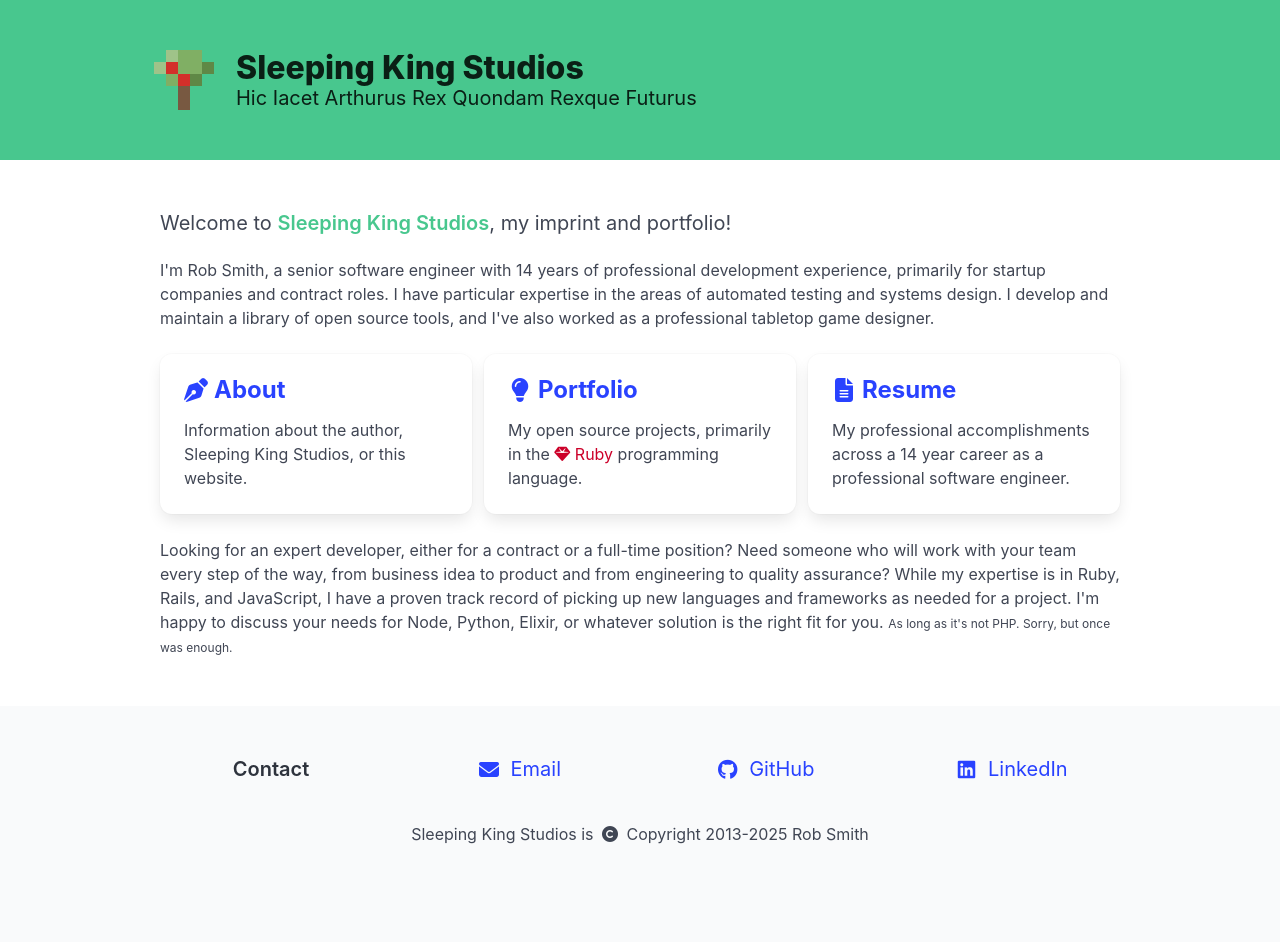
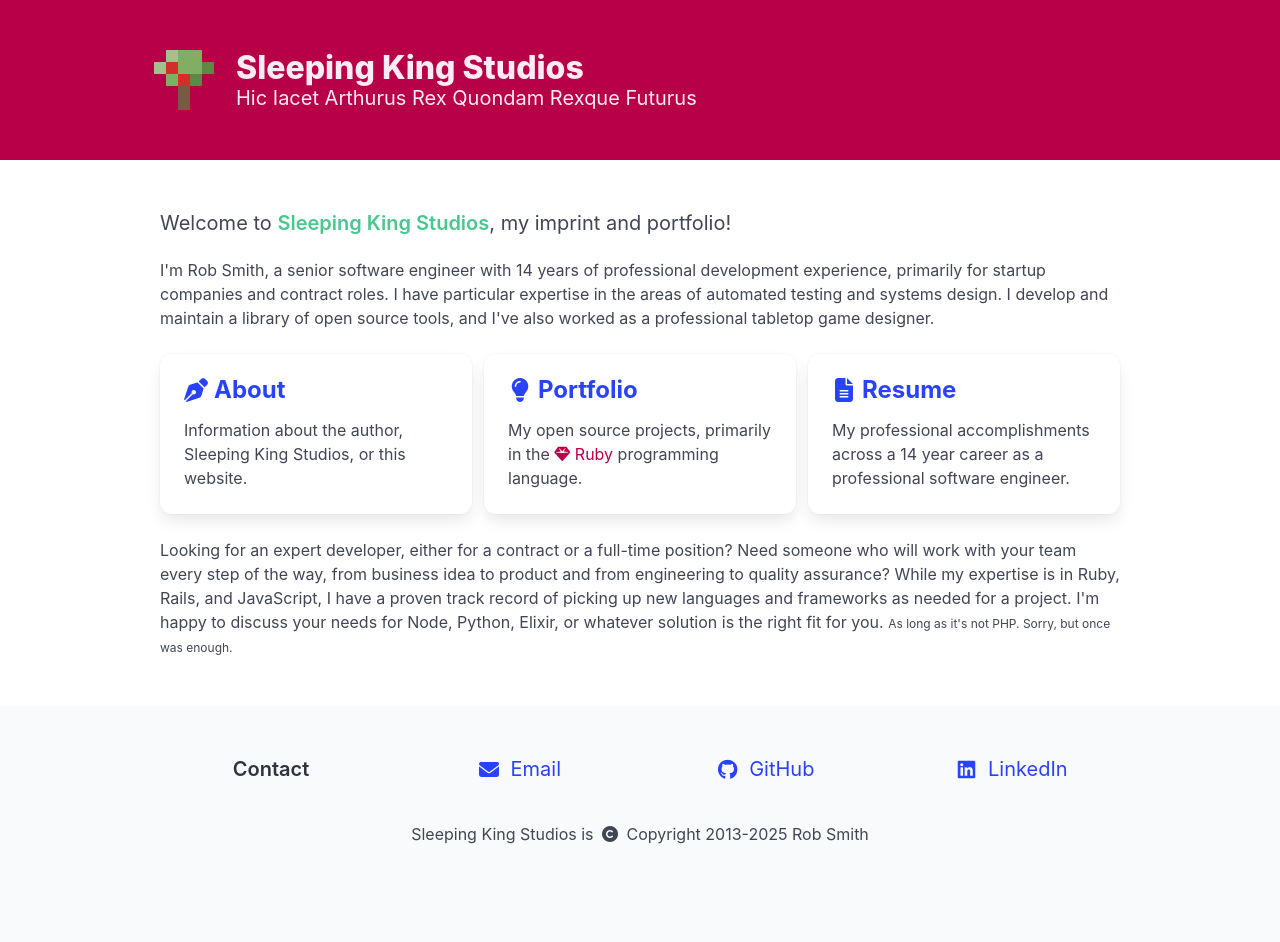
Before and after one commit to sleepingkingstudios/sleepingkingstudios.github.io, a Jekyll site: the page built from index.md, in a window 1280 px wide. Built offline with Jekyll 4.4.1, drawn with Linux system fonts in a browser that asks for light colours.

Commit message:
Update site colors.

```diff
--- a/_layouts/default.html
+++ b/_layouts/default.html
@@ -12,7 +12,7 @@
     <link rel="shortcut icon" type="image/png" href="{{site.baseurl}}/assets/images/favicon.png">
     <link rel="stylesheet" href="{{site.baseurl}}/assets/stylesheets/bulma.min.css">
     <link rel="stylesheet" href="{{site.baseurl}}/assets/stylesheets/font-awesome.min.css">
-    <link rel="stylesheet" href="{{site.baseurl}}/assets/stylesheets/page.css">
+    <link rel="stylesheet" href="{{site.baseurl}}/assets/stylesheets/application.css">
     {% for url in page.stylesheets %}
     <link rel="stylesheet" href="{{site.baseurl}}/{{url}}">
     {% endfor %}
--- a/_layouts/hero.html
+++ b/_layouts/hero.html
@@ -2,7 +2,7 @@
 layout: default
 ---
 
-<header class="hero is-success">
+<header class="hero is-imperial-purple">
   <div class="hero-body">
     <div class="container is-max-desktop level">
       <div class="level-left">
--- /dev/null
+++ b/assets/stylesheets/application.css
@@ -0,0 +1,119 @@
+---
+layout: nil
+---
+
+/*******************************************************************************
+ * THEMES AND VARIABLES
+ ******************************************************************************/
+
+:root {
+  --imperial-purple-h: 336;
+  --imperial-purple-s: 100%;
+  --imperial-purple-l: 36%;
+  --imperial-purple: hsl(
+    var(--imperial-purple-h),
+    var(--imperial-purple-s),
+    var(--imperial-purple-l)
+  );
+  --imperial-purple-10: hsl(
+    var(--imperial-purple-h),
+    var(--imperial-purple-s),
+    11%
+  );
+  --imperial-purple-15: hsl(
+    var(--imperial-purple-h),
+    var(--imperial-purple-s),
+    16%
+  );
+  --imperial-purple-30: hsl(
+    var(--imperial-purple-h),
+    var(--imperial-purple-s),
+    31%
+  );
+  --imperial-purple-35: var(--imperial-purple);
+  --imperial-purple-85: hsl(
+    var(--imperial-purple-h),
+    var(--imperial-purple-s),
+    86%
+  );
+  --imperial-purple-95: hsl(
+    var(--imperial-purple-h),
+    var(--imperial-purple-s),
+    96%
+  );
+  --imperial-purple-base: var(--imperial-purple);
+  --imperial-purple-dark: var(--imperial-purple-15);
+  --imperial-purple-light: var(--imperial-purple-85);
+  --imperial-purple-invert: var(--imperial-purple-95);
+  --imperial-purple-dark-invert: var(--imperial-purple-light);
+  --imperial-purple-light-invert: var(--imperial-purple-dark);
+
+  --imperial-red-h: 346;
+  --imperial-red-s: 100%;
+  --imperial-red-l: 30%;
+  --imperial-red: hsl(
+    var(--imperial-red-h),
+    var(--imperial-red-s),
+    var(--imperial-red-l)
+  );
+}
+
+@media (prefers-color-scheme: dark) {
+  --imperial-purple-invert: var(--imperial-purple-10);
+
+  a { color: var(--bulma-link-70); }
+  a:hover { color: var(--bulma-link-80); }
+}
+
+[data-theme=dark],
+.theme-dark {
+  --imperial-purple-invert: var(--imperial-purple-10);
+
+  a { color: var(--bulma-link-70); }
+  a:hover { color: var(--bulma-link-80); }
+}
+
+/*******************************************************************************
+ * LAYOUTS
+ ******************************************************************************/
+
+body {
+  min-height: 100vh;
+
+  display: flex;
+  flex-direction: column
+}
+
+.is-sticky {
+  position: sticky;
+  display: inline-block;
+  top: 0;
+  bottom: 0;
+  max-height: 100vh;
+  overflow-y: scroll;
+}
+
+/*******************************************************************************
+ * COLORS
+ ******************************************************************************/
+
+.hero.is-imperial-purple,
+.navbar.is-imperial-purple
+{
+  background-color: var(--imperial-purple);
+}
+
+.hero.is-imperial-purple .title,
+.hero.is-imperial-purple .subtitle,
+.navbar.is-imperial-purple .title,
+.navbar.is-imperial-purple .navbar-item {
+  color: var(--imperial-purple-invert);
+}
+
+.navbar.is-imperial-purple .navbar-item:hover {
+  background-color: var(--imperial-purple-30);
+}
+
+.has-text-imperial-purple {
+  color: var(--imperial-purple);
+}
--- a/assets/stylesheets/page.css
+++ /dev/null
@@ -1,19 +0,0 @@
----
-layout: nil
----
-
-body {
-  min-height: 100vh;
-
-  display: flex;
-  flex-direction: column
-}
-
-.is-sticky {
-  position: sticky;
-  display: inline-block;
-  top: 0;
-  bottom: 0;
-  max-height: 100vh;
-  overflow-y: scroll;
-}
--- a/index.md
+++ b/index.md
@@ -22,7 +22,7 @@ layout: hero
     <div class="cell is-flex">
       {% capture card_body %}<p>
         My open source projects, primarily in the
-        <span class="has-text-danger-40">
+        <span class="has-text-imperial-purple">
           <i class="fa fa-gem"></i>
           Ruby
         </span>
```
Also changed, not shown: _includes/pages/footer.md (+0 -7 lines), _includes/pages/navbar.md (+4 -4 lines).
